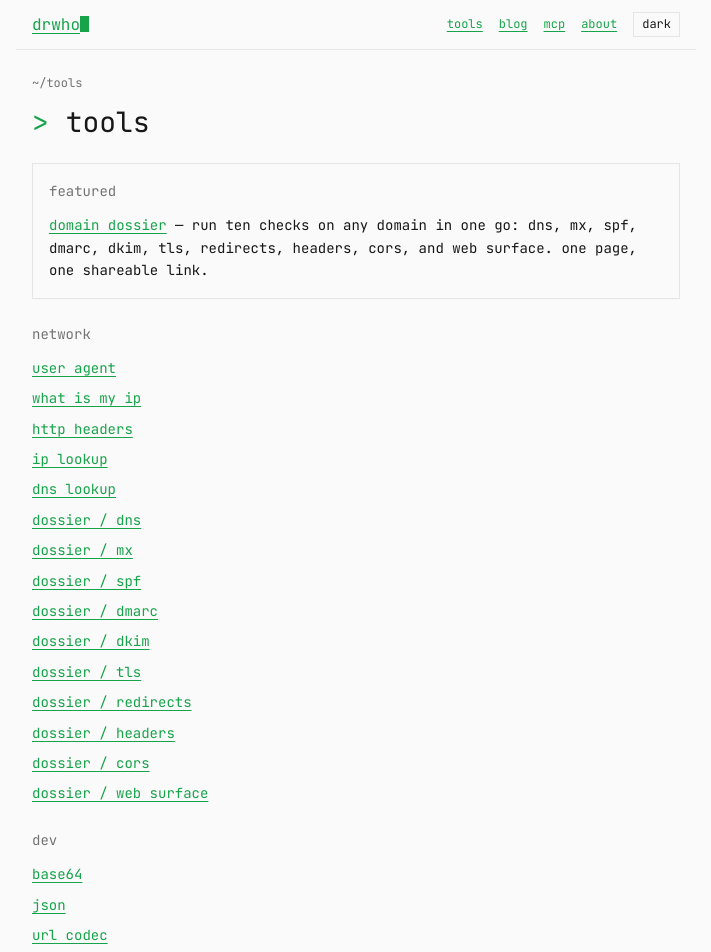
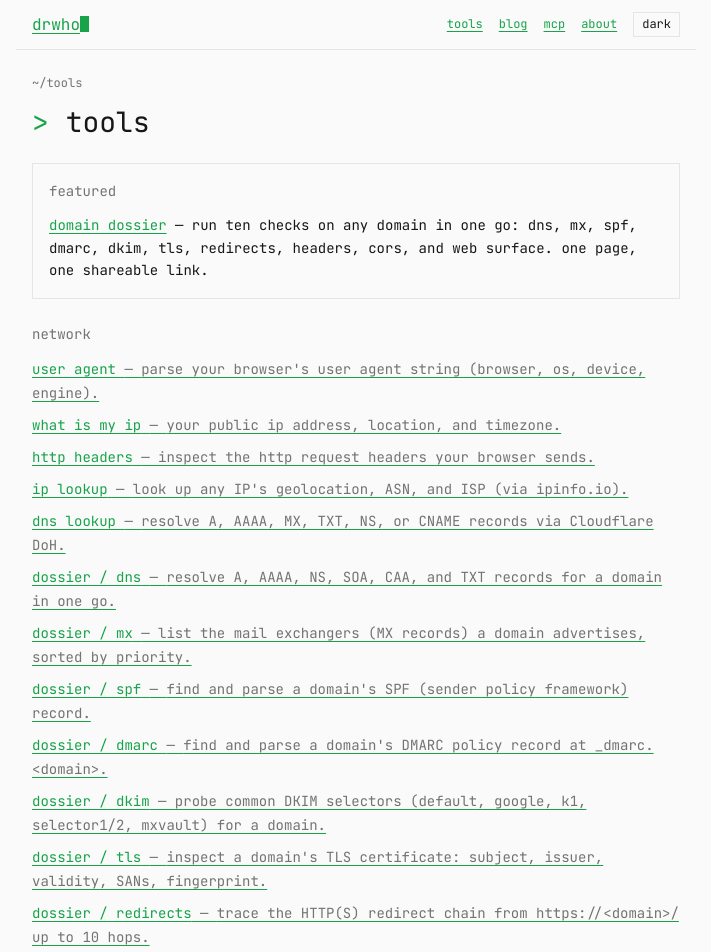
Before and after one commit to hikmahtech/drwhome, a Next.js app: page /tools in a window 1280 px wide. Shown: the top 952 px of the page, without its empty margins (284-995 px from the left). Built offline with nearby package versions, Linux system fonts and the light colour scheme; no server answers.

Commit message:
fix(hub): restore visible tool descriptions on /tools

```diff
--- a/app/tools/page.tsx
+++ b/app/tools/page.tsx
@@ -37,13 +37,10 @@ export default function ToolsHub() {
         <h2 className="text-sm text-muted">network</h2>
         <ul className="space-y-2 list-none p-0">
           {network.map((t) => (
-            <li key={t.slug} className="text-sm">
-              <Link
-                href={`/tools/${t.slug}` as Route}
-                className="text-accent"
-                title={t.description}
-              >
-                {t.name}
+            <li key={t.slug}>
+              <Link href={`/tools/${t.slug}` as Route} className="text-sm">
+                <span className="text-accent">{t.name}</span>{" "}
+                <span className="text-muted">— {t.description}</span>
               </Link>
             </li>
           ))}
@@ -54,13 +51,10 @@ export default function ToolsHub() {
         <h2 className="text-sm text-muted">dev</h2>
         <ul className="space-y-2 list-none p-0">
           {dev.map((t) => (
-            <li key={t.slug} className="text-sm">
-              <Link
-                href={`/tools/${t.slug}` as Route}
-                className="text-accent"
-                title={t.description}
-              >
-                {t.name}
+            <li key={t.slug}>
+              <Link href={`/tools/${t.slug}` as Route} className="text-sm">
+                <span className="text-accent">{t.name}</span>{" "}
+                <span className="text-muted">— {t.description}</span>
               </Link>
             </li>
           ))}
```
Also changed, not shown: 1 other file (tests, documents, lock files or other folders).
